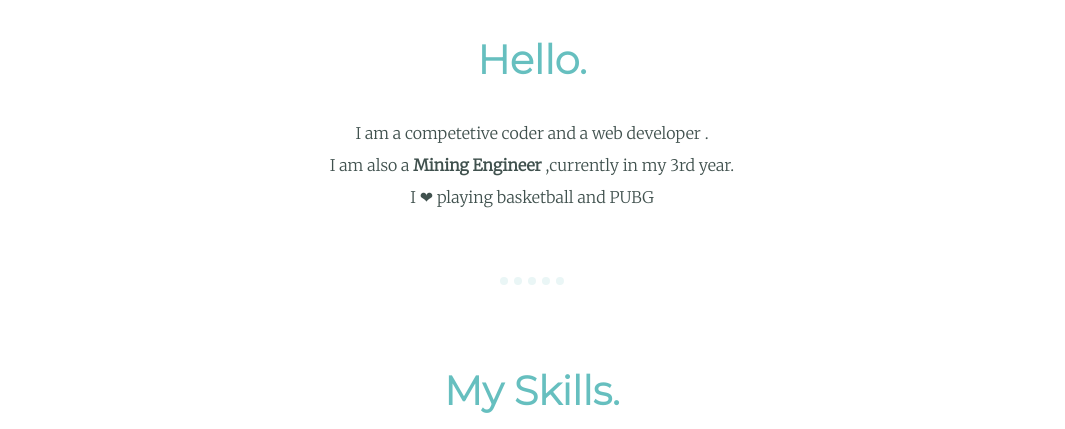
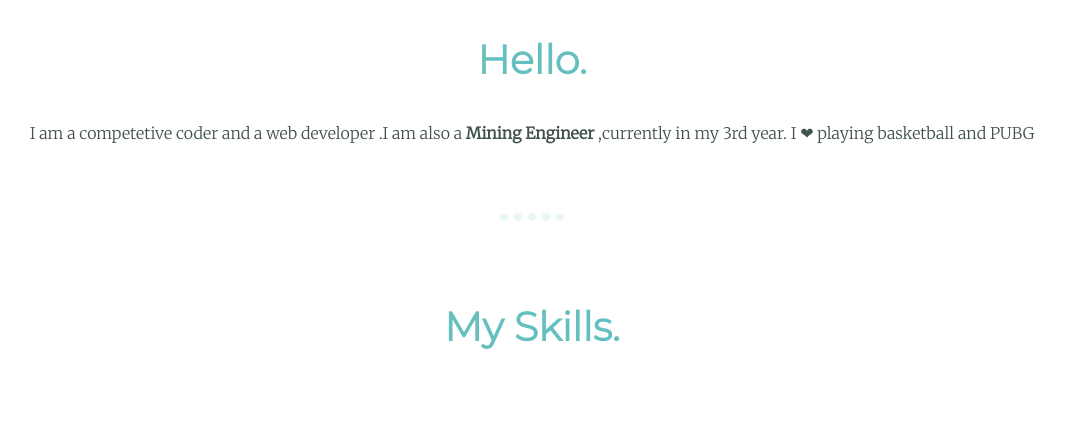
Before and after one commit to GroottrooG/Personal-Site, a plain HTML site: page index.html in a window 1280 px wide. Shown: the part 934-1363 px from the top of the page, without its empty margins (108-1173 px from the left). Drawn offline with Linux system fonts and the light colour scheme.

Commit message:
Update index.html
added 30% width to desc

```diff
--- a/index.html
+++ b/index.html
@@ -20,7 +20,7 @@
         <div class="profile">
           <img height="250px" class="profile-pic" width="200px" src="images/nizam.JPG" alt="">
           <h2>Hello.</h2>
-          <p class="my-desc">I am a competetive coder and a web developer .<br>I am also a <strong>Mining Engineer</strong> ,currently in my 3rd year.<br> I ❤ playing basketball and PUBG </p>
+          <p class="my-desc">I am a competetive coder and a web developer .I am also a <strong>Mining Engineer</strong> ,currently in my 3rd year. I ❤ playing basketball and PUBG </p>
         </div>
         <hr>
         <div class="skills">
@@ -40,7 +40,7 @@
         <div class="contact-me">
           <h2>Get In Touch</h2>
           <h3>If you love Pizza as much as I do</h3>
-          <p class="last-para">If you love Pizza , then we  can code while having it XD.<br> Also if you can help me grab concepts of DS and algo you are most welcome .<br> Or you can mail me your PUBG ID , so we can play together sometime.</p>
+          <p class="last-para">If you love Pizza , then we  can code while having it XD. Also if you can help me grab concepts of DS and algo you are most welcome . Or you can mail me your PUBG ID , so we can play together sometime.</p>
           <a class="btn" href="mailto:nizamasyed@gmail.com">CONTACT ME</a>
         </div>
       </div>
```
